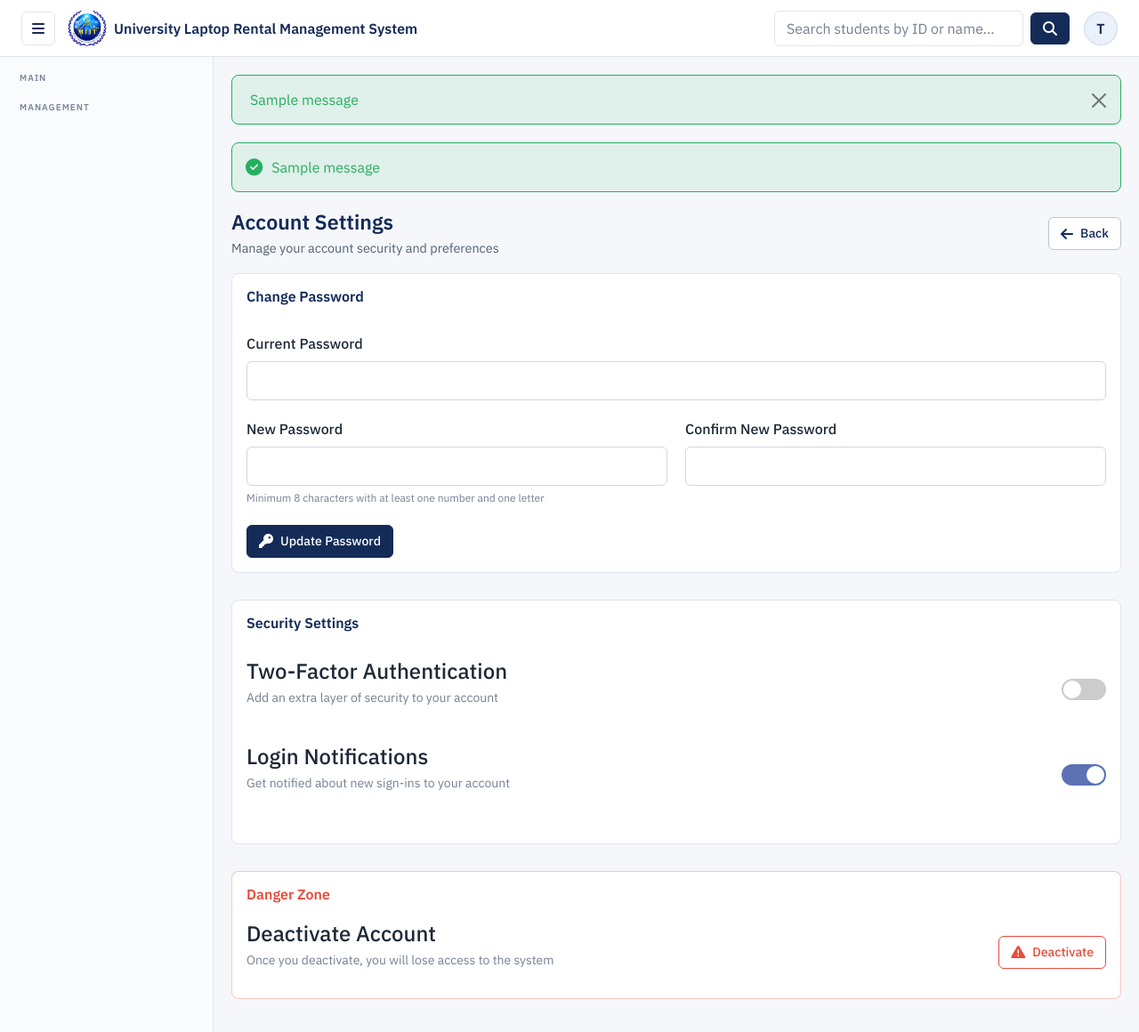
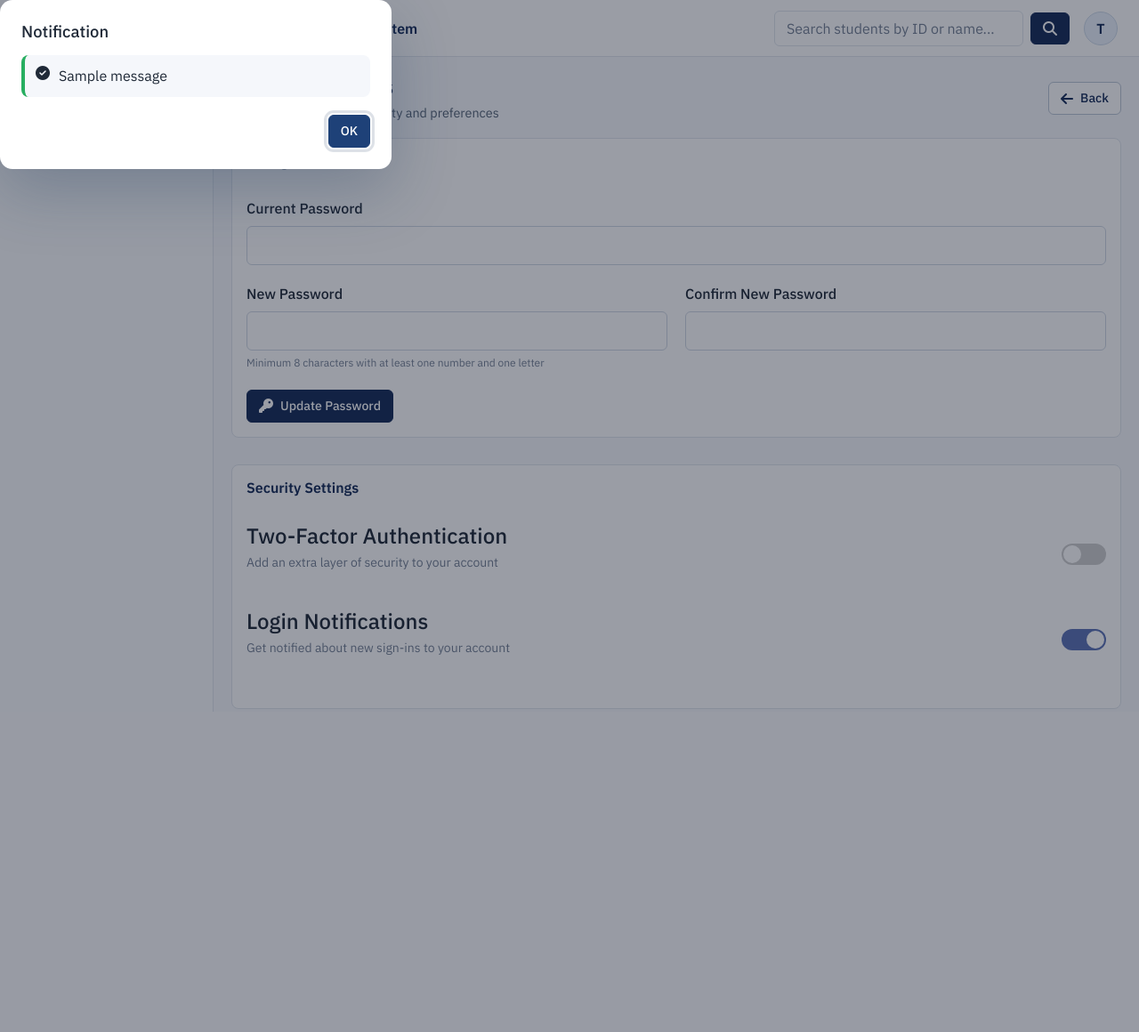
Before and after one commit to khinmyatthu2193/university-laptop-rental-management-system, a Django app: template rental_system/templates/account_settings.html in a window 1280 px wide. Shown: the top 1160 px of the page at 89% size. After the commit the page ends 800 px from the top, so only its background shows below. Run offline with Django 5.2, Linux system fonts and the light colour scheme; the template is opened without the code that fills it, so the values that code supplies are empty; tables that the repository leaves empty hold one stand-in row (values such as "Sample post"); one stand-in notice (Sample message) is shown.

Commit message:
feat(ui): add popup notices and temporary password flow

```diff
--- a/rental_system/access.py
+++ b/rental_system/access.py
@@ -41,6 +41,8 @@
 
 
 def landing_page_for(staff):
+    if staff.must_change_password:
+        return 'rental_system:account_settings'
     for permission, route_name in PERMISSION_LANDING_PAGES:
         if staff.has_permission(permission):
             return route_name
@@ -74,6 +76,15 @@
 
             request.management_staff = staff
             request.session['staff_id'] = staff.id
+
+            allowed_during_password_change = {
+                'account_settings', 'change_password', 'logout',
+            }
+            resolver_match = getattr(request, 'resolver_match', None)
+            current_view = resolver_match.url_name if resolver_match else None
+            if staff.must_change_password and current_view not in allowed_during_password_change:
+                messages.warning(request, 'Change your temporary password before using UniKit.')
+                return redirect('rental_system:account_settings')
 
             return func(request, *args, **kwargs)
 
--- a/rental_system/models.py
+++ b/rental_system/models.py
@@ -32,6 +32,7 @@
     department = models.CharField(max_length=30)
     role = models.CharField(max_length=20, choices=ROLE_CHOICES, default='Admin')
     permissions = models.JSONField(default=list, blank=True)
+    must_change_password = models.BooleanField(default=False)
     status = models.CharField(max_length=20, choices=STATUS_CHOICES, default='Active')
     created_at = models.DateTimeField(auto_now_add=True)
 
--- a/rental_system/templates/account_settings.html
+++ b/rental_system/templates/account_settings.html
@@ -1,28 +1,25 @@
 {% extends 'home.html' %}<!--
 -->{% block title %}Account Settings - UniKit{% endblock %}<!--
--->{% block content %} {% if messages %}
-
-<div style="margin-bottom: 20px">
-  {% for message in messages %}
-  <div class="alert alert-{% if message.tags == 'error' %}danger{% else %}success{% endif %}" style="padding: 15px; border-radius: 8px; margin-bottom: 10px">
-    <i class="fas fa-{% if message.tags == 'error' %}exclamation-circle{% else %}check-circle{% endif %}"></i>
-    {{ message }}
-  </div>
-  {% endfor %}
-</div>
-{% endif %}
+-->{% block content %}
 
 <div class="content-header">
   <div>
     <h1 class="page-title">Account Settings</h1>
     <p class="page-subtitle">Manage your account security and preferences</p>
   </div>
-  <div class="action-buttons">
+  {% if not management_staff.must_change_password %}<div class="action-buttons">
     <button class="btn btn-outline" onclick="window.history.back()">
       <i class="fas fa-arrow-left"></i> Back
     </button>
-  </div>
+  </div>{% endif %}
 </div>
+
+{% if management_staff.must_change_password %}
+<div class="temporary-password-notice" role="status">
+  <i class="fas fa-key" aria-hidden="true"></i>
+  <div><strong>Create your private password</strong><p>Daw Moe Thida assigned a temporary password to this account. Change it now to unlock the areas you are authorized to use.</p></div>
+</div>
+{% endif %}
 
 <div class="data-section">
   <h2 class="section-title" style="margin-bottom: 30px">Change Password</h2>
@@ -71,7 +68,7 @@
   </form>
 </div>
 
-<div class="data-section" style="margin-top: 30px">
+{% if not management_staff.must_change_password %}<div class="data-section" style="margin-top: 30px">
   <h2 class="section-title" style="margin-bottom: 30px">Security Settings</h2>
 
   <div style="margin-bottom: 25px">
@@ -121,9 +118,9 @@
       </label>
     </div>
   </div>
-</div>
+</div>{% endif %}
 
-{% if not management_staff.is_account_owner %}<div
+{% if not management_staff.is_account_owner and not management_staff.must_change_password %}<div
   class="data-section"
   style="margin-top: 30px; border-color: rgba(231, 76, 60, 0.3)"
 >
@@ -157,17 +154,19 @@
 </div>{% endif %}
 
 <style>
-  .alert {
-    padding: 15px 20px;
-    border-radius: 8px;
-    margin-bottom: 20px;
+  .temporary-password-notice {
     display: flex;
-    align-items: center;
-    gap: 10px;
+    align-items: flex-start;
+    gap: 14px;
+    margin-bottom: 22px;
+    padding: 16px 18px;
+    color: #594b08;
+    background: rgba(221, 230, 89, .28);
+    border: 1px solid rgba(184, 134, 11, .35);
+    border-radius: 10px;
   }
-  .alert-success { background: rgba(39, 174, 96, 0.1); border: 1px solid #27ae60; color: #27ae60; }
-  .alert-danger { background: rgba(231, 76, 60, 0.1); border: 1px solid #e74c3c; color: #e74c3c; }
-  .alert i { font-size: 1.2rem; }
+  .temporary-password-notice i { margin-top: 3px; font-size: 1.15rem; }
+  .temporary-password-notice p { margin: 4px 0 0; color: var(--text-secondary); font-size: .88rem; }
 
   /* Toggle Switch */
   .switch {
--- a/rental_system/templates/assign_new_admin.html
+++ b/rental_system/templates/assign_new_admin.html
@@ -27,7 +27,7 @@
         {% for account in staff_accounts %}
         <tr>
           <td><strong>{{ account.name }}</strong><span class="account-meta">{{ account.username }} · {{ account.outlook_mail }}</span></td>
-          <td><span class="status-pill {% if account.status == 'Active' %}is-active{% else %}is-inactive{% endif %}">{{ account.status }}</span></td>
+          <td><span class="status-pill {% if account.status == 'Active' %}is-active{% else %}is-inactive{% endif %}">{{ account.status }}</span>{% if account.must_change_password %}<span class="account-meta">Password change required</span>{% endif %}</td>
           <td>
             {% if account.is_account_owner %}<span class="owner-badge"><i class="fas fa-shield-halved"></i> Full owner access</span>
             {% elif account.permissions %}{{ account.permissions|length }} permission{{ account.permissions|length|pluralize }}
--- a/rental_system/templates/dashboard_file.html
+++ b/rental_system/templates/dashboard_file.html
@@ -343,7 +343,7 @@
 
   // Export function
   function exportData() {
-      alert('Export functionality will be implemented here');
+      showNotification('Export functionality will be available in a future update.', { title: 'Export not available', type: 'info' });
   }
 
   // Modal handling
--- a/rental_system/templates/home.html
+++ b/rental_system/templates/home.html
@@ -1420,6 +1420,21 @@
         background: rgba(15, 23, 42, 0.38);
       }
 
+      .notification-dialog {
+        width: min(440px, calc(100% - 32px)); padding: 0; color: var(--text-primary);
+        background: #fff; border: 0; border-radius: 14px;
+        box-shadow: 0 24px 70px rgba(30, 58, 95, .28);
+      }
+      .notification-dialog::backdrop { background: rgba(15, 23, 42, .42); }
+      .notification-dialog-content { margin: 0; padding: 24px; }
+      .notification-heading { margin: 0 0 16px; font-size: 1.15rem; }
+      .notification-list { display: grid; gap: 10px; margin: 0 0 20px; padding: 0; list-style: none; }
+      .notification-item { display: flex; align-items: flex-start; gap: 10px; padding: 12px; background: #f5f7fb; border-left: 4px solid var(--blue); border-radius: 8px; line-height: 1.45; }
+      .notification-item.success { border-left-color: var(--success-color); }
+      .notification-item.error { border-left-color: var(--danger-color); }
+      .notification-item.warning { border-left-color: var(--warning-color); }
+      .notification-actions { display: flex; justify-content: flex-end; }
+
       .confirmation-dialog-content {
         margin: 0;
       }
@@ -2020,19 +2035,7 @@
 
       <!-- Main Content -->
       <main class="main-content">
-        {% if messages %} {% for message in messages %}
-        <div
-          class="alert alert-{{ message.tags|default:'info' }} alert-dismissible fade show"
-          role="alert"
-        >
-          {{ message }}
-          <button
-            type="button"
-            class="btn-close"
-            data-bs-dismiss="alert"
-          ></button>
-        </div>
-        {% endfor %} {% endif %} {% block content %}{% endblock %}
+        {% block content %}{% endblock %}
       </main>
     </div>
 
@@ -2049,6 +2052,21 @@
       </form>
     </dialog>
 
+    <dialog class="notification-dialog" id="notificationDialog" aria-labelledby="notificationTitle">
+      <form class="notification-dialog-content" method="dialog">
+        <h2 class="notification-heading" id="notificationTitle">Notification</h2>
+        <ul class="notification-list" id="notificationList">
+          {% for message in messages %}
+          <li class="notification-item {{ message.tags|default:'info' }}">
+            <i class="fas fa-{% if message.tags == 'success' %}check-circle{% elif message.tags == 'error' %}exclamation-circle{% elif message.tags == 'warning' %}triangle-exclamation{% else %}circle-info{% endif %}" aria-hidden="true"></i>
+            <span>{{ message }}</span>
+          </li>
+          {% endfor %}
+        </ul>
+        <div class="notification-actions"><button class="btn btn-primary" type="submit">OK</button></div>
+      </form>
+    </dialog>
+
     <!-- Footer -->
     <footer class="footer">
       <div class="footer-links">
@@ -2072,6 +2090,23 @@
         const confirmationDialogTitle = document.getElementById("confirmationDialogTitle");
         const confirmationDialogDescription = document.getElementById("confirmationDialogDescription");
         const confirmationDialogConfirm = document.getElementById("confirmationDialogConfirm");
+        const notificationDialog = document.getElementById("notificationDialog");
+        const notificationTitle = document.getElementById("notificationTitle");
+        const notificationList = document.getElementById("notificationList");
+
+        window.showNotification = function (message, { title = "Notification", type = "info" } = {}) {
+          notificationTitle.textContent = title;
+          notificationList.replaceChildren();
+          const item = document.createElement("li");
+          item.className = `notification-item ${type}`;
+          item.textContent = message;
+          notificationList.appendChild(item);
+          if (!notificationDialog.open) notificationDialog.showModal();
+        };
+
+        if (notificationList.children.length) {
+          if (!notificationDialog.open) notificationDialog.showModal();
+        }
 
         window.requestConfirmation = function ({
           title = "Confirm action",
--- a/rental_system/templates/staff_list.html
+++ b/rental_system/templates/staff_list.html
@@ -831,7 +831,7 @@
         const emailInput = form.querySelector('.miit-email-input');
         if (emailInput && !isMiitEmail(emailInput.value)) {
             e.preventDefault();
-            alert('We only accept MIIT Outlook mail (miit.edu.mm).');
+            showNotification('We only accept MIIT Outlook mail (miit.edu.mm).', { title: 'Check email address', type: 'error' });
             emailInput.focus();
         }
     });
--- a/rental_system/templates/student_list.html
+++ b/rental_system/templates/student_list.html
@@ -681,21 +681,21 @@
 
     if (emailInput && !isMiitEmail(emailValue)) {
         e.preventDefault();
-        alert('We only accept MIIT Outlook mail (miit.edu.mm).');
+        showNotification('We only accept MIIT Outlook mail (miit.edu.mm).', { title: 'Check email address', type: 'error' });
         emailInput.focus();
         return;
     }
 
     if (studentIdInput && hasDuplicateStudentId(studentIdValue, currentPk)) {
         e.preventDefault();
-        alert('This Student ID already exists.');
+        showNotification('This Student ID already exists.', { title: 'Duplicate student', type: 'error' });
         studentIdInput.focus();
         return;
     }
 
     if (emailInput && hasDuplicateEmail(emailValue, currentPk)) {
         e.preventDefault();
-        alert('This email already exists.');
+        showNotification('This email already exists.', { title: 'Duplicate email', type: 'error' });
         emailInput.focus();
         return;
     }
```
Also changed, not shown: rental_system/templates/system_preferences.html (+0 -13 lines), rental_system/tests.py (+30 -0 lines), rental_system/views.py (+8 -0 lines), README.md, rental_system/migrations/0009_managementstaff_must_change_password.py (added).
